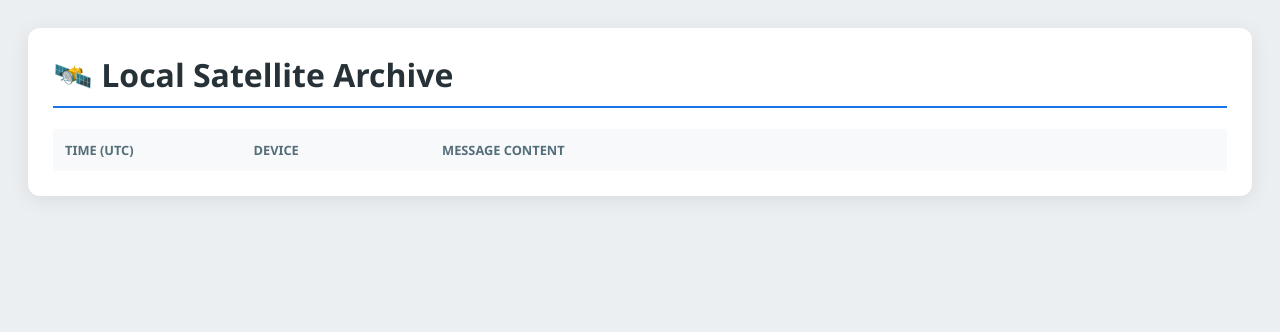
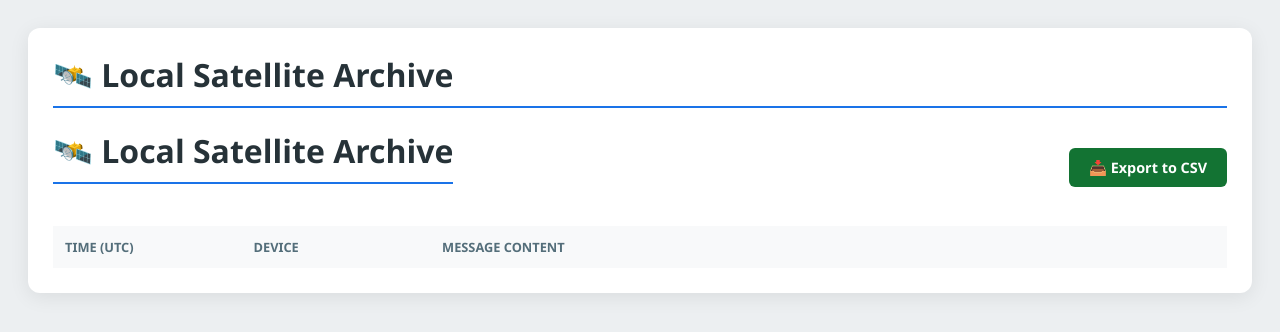
Before and after one commit to rkeyoceannetworks/cloudloop-webhook, a Flask app: page / in a window 1280 px wide. Shown: the top 332 px of the page. Run offline with Flask 3, Linux system fonts and the light colour scheme; data that the repository does not hold is empty.

Commit message:
Added CSV export functionality

```diff
--- a/app.py
+++ b/app.py
@@ -1,5 +1,7 @@
-from flask import Flask, render_template, request
 import sqlite3
+import csv
+import io
+from flask import Flask, render_template, request, Response
 
 app = Flask(__name__)
 DB_NAME = "satellite_mirror.db"
@@ -12,24 +14,53 @@ def get_db_connection():
 @app.route('/')
 def index():
     conn = get_db_connection()
-
-    # We are 'plucking' specific fields out of the raw_payload string
+    # Pulling extracted fields for the web view
     query = """
         SELECT
-            rowid,
-            remote_id,
-            received_at,
+            rowid, remote_id, received_at,
             json_extract(raw_payload, '$.device_id') as device,
             json_extract(raw_payload, '$.status') as status,
             json_extract(raw_payload, '$.message') as message
         FROM local_cloudloop_data
         ORDER BY received_at DESC
     """
-
     rows = conn.execute(query).fetchall()
     conn.close()
+    return render_template('index.html', rows=rows)
 
-    return render_template('index.html', rows=rows)
+@app.route('/export')
+def export_csv():
+    conn = get_db_connection()
+    # We'll export the clean, extracted data for easy use in Excel
+    query = """
+        SELECT
+            received_at as Timestamp,
+            json_extract(raw_payload, '$.device_id') as Device_ID,
+            json_extract(raw_payload, '$.status') as Status,
+            json_extract(raw_payload, '$.message') as Raw_Message
+        FROM local_cloudloop_data
+        ORDER BY received_at DESC
+    """
+    cursor = conn.execute(query)
+
+    # Create an in-memory string buffer to hold the CSV data
+    output = io.StringIO()
+    writer = csv.writer(output)
+
+    # Write the Header row
+    writer.writerow([column[0] for column in cursor.description])
+
+    # Write the Data rows
+    writer.writerows(cursor.fetchall())
+    conn.close()
+
+    # Create the response object
+    output.seek(0)
+    return Response(
+        output.getvalue(),
+        mimetype="text/csv",
+        headers={"Content-disposition": "attachment; filename=satellite_data_export.csv"}
+    )
 
 if __name__ == '__main__':
     app.run(host='0.0.0.0', port=5000, debug=True)
--- a/templates/index.html
+++ b/templates/index.html
@@ -25,6 +25,14 @@
 <body>
     <div class="card">
         <h1>🛰️ Local Satellite Archive</h1>
+
+<div style="display: flex; justify-content: space-between; align-items: center;">
+    <h1>🛰️ Local Satellite Archive</h1>
+    <a href="/export" style="background: #137333; color: white; padding: 10px 20px; border-radius: 6px; text-decoration: none; font-weight: bold; font-size: 0.9em;">
+        📥 Export to CSV
+    </a>
+</div>
+
         <table>
             <thead>
                 <tr>
```
